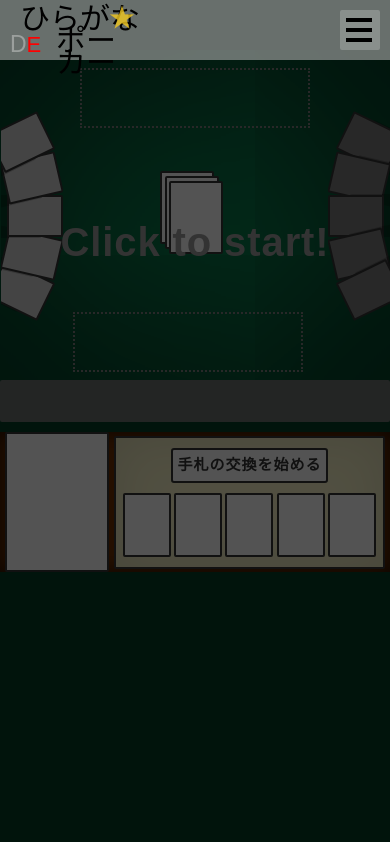
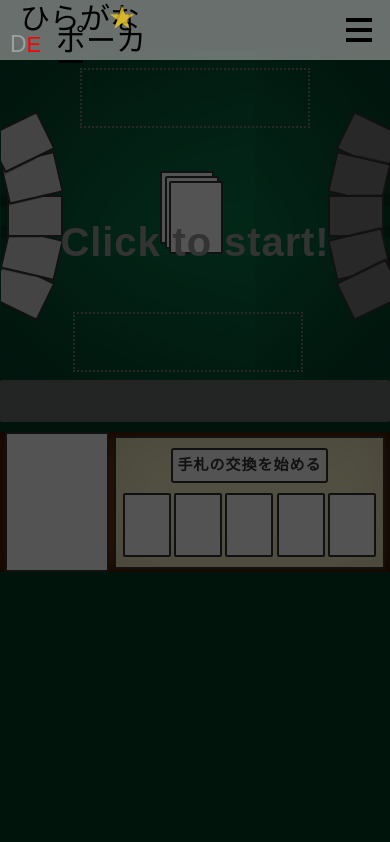
Before and after one commit to ymdma/hiragna-porker, a website built with webpack: page public/index.html in a window 390 px wide. Shown: the top 842 px of the page. Built offline with nearby package versions, Linux system fonts and the light colour scheme; a web font is replaced by a local one.

Commit message:
sp-window-size_hbg-bgcolor_fix

```diff
--- a/src/scss/_header.scss
+++ b/src/scss/_header.scss
@@ -192,13 +192,18 @@
 
 
 .p-nav{
-  width: 250px;
+
   height: 50px;
   display: flex;
   align-items: center;
   overflow: hidden;
   cursor: pointer;
-
+  @media (min-width:$pc){
+    width: 250px;
+  }
+  @media (max-width:$sp){
+    width: fit-content;
+  }
   .c-hamburger-button {
     width: 40px;
     height: 40px;
@@ -211,7 +216,7 @@
       top: 10px;
     }
     right: 10px;
-    background: #ffffff38;
+    background: transparent;
     @include no-border();
     z-index:102;
     cursor: pointer;
--- a/src/scss/_reset.scss
+++ b/src/scss/_reset.scss
@@ -8,8 +8,10 @@ $baseGreenColor: #08794a;
 $gameTableColor: #08794a;
 $baseYellowColor: #f3efc4;
 // 変数 ウィンドウ幅
-$sp: 767px;
-$pc: 768px;
+// $sp: 767px;
+// $pc: 768px;
+$sp: 573px;
+$pc: 574px;
 
 // figure {
 // 	display: block;
```
Also changed, not shown: 1 other file.
